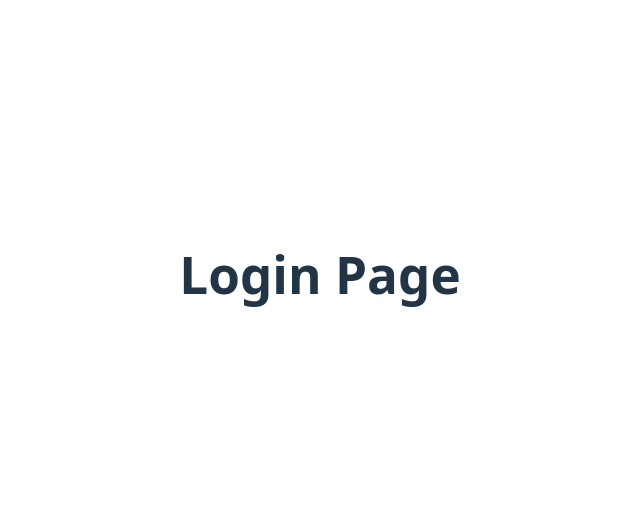
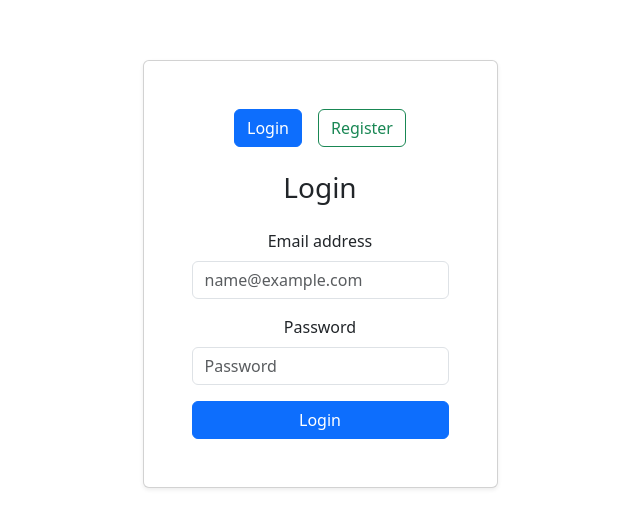
Before and after one commit to jh991205/book_sharing, a React (Vite) app in the folder Frontend/: page /login in a window 1280 px wide. Shown: the part 126-654 px from the top of the page, without its empty margins (320-960 px from the left). Built offline with nearby package versions, Linux system fonts and the light colour scheme.

Commit message:
init home/login

```diff
--- a/Frontend/package.json
+++ b/Frontend/package.json
@@ -10,6 +10,7 @@
     "preview": "vite preview"
   },
   "dependencies": {
+    "bootstrap": "^5.3.3",
     "react": "^19.0.0",
     "react-dom": "^19.0.0",
     "react-router-dom": "^7.3.0"
--- a/Frontend/src/App.tsx
+++ b/Frontend/src/App.tsx
@@ -1,6 +1,6 @@
 import "./App.css";
 import { BrowserRouter, Route, Routes, Navigate } from "react-router-dom";
-
+import "bootstrap/dist/css/bootstrap.min.css";
 import Home from "./pages/Home";
 import Search from "./pages/Search";
 import Details from "./pages/Details";
--- a/Frontend/src/components/dummy.tsx
+++ /dev/null
@@ -1,5 +0,0 @@
-const Dummy = ({ children }: { children: React.ReactNode }) => {
-  return <div className="box">{children}</div>;
-};
-
-export default Dummy;
--- /dev/null
+++ b/Frontend/src/components/posts/index.tsx
@@ -0,0 +1,15 @@
+type PostProps = {
+  title: string;
+  summary: string;
+};
+
+export default function Post({ title, summary }: PostProps) {
+  return (
+    <div className="card mb-3 shadow-sm">
+      <div className="card-body">
+        <h5 className="card-title">{title}</h5>
+        <p className="card-text">{summary}</p>
+      </div>
+    </div>
+  );
+}
--- a/Frontend/src/pages/Home/index.tsx
+++ b/Frontend/src/pages/Home/index.tsx
@@ -1,9 +1,57 @@
-const Home = () => {
+import { Link } from "react-router-dom";
+import Post from "../../components/posts";
+
+export default function Home() {
+  const dummyPosts = [
+    {
+      title: "Top 5 Fantasy Books",
+      summary: "Discover epic adventures and magic worlds...",
+    },
+    {
+      title: "Must-Read Sci-Fi Novels",
+      summary: "Explore the future with these thrilling reads...",
+    },
+    {
+      title: "Romance Classics",
+      summary: "Timeless love stories that never get old...",
+    },
+  ];
+
+  const isLoggedIn = false;
+
   return (
     <div>
-      <h1>Home Page</h1>
+      {/* Navbar */}
+      <nav className="navbar navbar-expand-lg navbar-light bg-light">
+        <div className="container">
+          <Link className="navbar-brand" to="/">
+            Books Website
+          </Link>
+          <div className="collapse navbar-collapse">
+            <ul className="navbar-nav ms-auto">
+              <li className="nav-item">
+                <Link className="nav-link" to="/login">
+                  Login
+                </Link>
+              </li>
+            </ul>
+          </div>
+        </div>
+      </nav>
+
+      {/* Content */}
+      <div className="container mt-5">
+        {isLoggedIn ? (
+          <p>(You can render logged-in user’s personalized posts here later)</p>
+        ) : (
+          <>
+            <h2>Popular Posts</h2>
+            {dummyPosts.map((post, index) => (
+              <Post key={index} title={post.title} summary={post.summary} />
+            ))}
+          </>
+        )}
+      </div>
     </div>
   );
-};
-
-export default Home;
+}
--- a/Frontend/src/pages/Login/index.tsx
+++ b/Frontend/src/pages/Login/index.tsx
@@ -1,9 +1,38 @@
-const Login = () => {
+import { useState } from "react";
+import LoginForm from "./loginForm";
+import RegisterForm from "./registerForm";
+
+export default function Login() {
+  const [activeTab, setActiveTab] = useState<"login" | "register">("login");
+
+  const handleTabSwitch = (tab: "login" | "register") => {
+    setActiveTab(tab);
+  };
+
   return (
-    <div>
-      <h1>Login Page</h1>
+    <div className="card shadow-sm">
+      <div className="card-body container-fluid">
+        <div className="d-flex justify-content-center mb-4 gap-3">
+          <button
+            className={`btn ${
+              activeTab === "login" ? "btn-primary" : "btn-outline-primary"
+            }`}
+            onClick={() => handleTabSwitch("login")}
+          >
+            Login
+          </button>
+          <button
+            className={`btn ${
+              activeTab === "register" ? "btn-success" : "btn-outline-success"
+            }`}
+            onClick={() => handleTabSwitch("register")}
+          >
+            Register
+          </button>
+        </div>
+
+        {activeTab === "login" ? <LoginForm /> : <RegisterForm />}
+      </div>
     </div>
   );
-};
-
-export default Login;
+}
--- /dev/null
+++ b/Frontend/src/pages/Login/loginForm.tsx
@@ -0,0 +1,42 @@
+export default function LoginForm() {
+  const handleLogin = () => {
+    console.log("Login clicked");
+  };
+
+  return (
+    <div>
+      <h3 className="text-center mb-4">Login</h3>
+      <form>
+        <div className="mb-3">
+          <label htmlFor="login-email" className="form-label">
+            Email address
+          </label>
+          <input
+            type="email"
+            className="form-control"
+            id="login-email"
+            placeholder="name@example.com"
+          />
+        </div>
+        <div className="mb-3">
+          <label htmlFor="login-password" className="form-label">
+            Password
+          </label>
+          <input
+            type="password"
+            className="form-control"
+            id="login-password"
+            placeholder="Password"
+          />
+        </div>
+        <button
+          type="button"
+          className="btn btn-primary w-100"
+          onClick={handleLogin}
+        >
+          Login
+        </button>
+      </form>
+    </div>
+  );
+}
--- /dev/null
+++ b/Frontend/src/pages/Login/registerForm.tsx
@@ -0,0 +1,64 @@
+export default function RegisterForm() {
+  const handleRegister = () => {
+    console.log("Register clicked");
+  };
+
+  return (
+    <div>
+      <h3 className="text-center mb-4">Register</h3>
+      <form>
+        <div className="mb-3">
+          <label htmlFor="register-name" className="form-label">
+            Name
+          </label>
+          <input
+            type="text"
+            className="form-control"
+            id="register-name"
+            placeholder="Your Name"
+          />
+        </div>
+        <div className="mb-3">
+          <label htmlFor="register-email" className="form-label">
+            Email address
+          </label>
+          <input
+            type="email"
+            className="form-control"
+            id="register-email"
+            placeholder="name@example.com"
+          />
+        </div>
+        <div className="mb-3">
+          <label htmlFor="register-password" className="form-label">
+            Password
+          </label>
+          <input
+            type="password"
+            className="form-control"
+            id="register-password"
+            placeholder="Password"
+          />
+        </div>
+        <div className="mb-3">
+          <label htmlFor="register-confirm" className="form-label">
+            Confirm Password
+          </label>
+          <input
+            type="password"
+            className="form-control"
+            id="register-confirm"
+            placeholder="Confirm Password"
+          />
+        </div>
+        <button
+          type="button"
+          className="btn btn-success w-100"
+          onClick={handleRegister}
+        >
+          Register
+        </button>
+      </form>
+    </div>
+  );
+}
```
Also changed, not shown: 1 other file (tests, documents, lock files or other folders).
